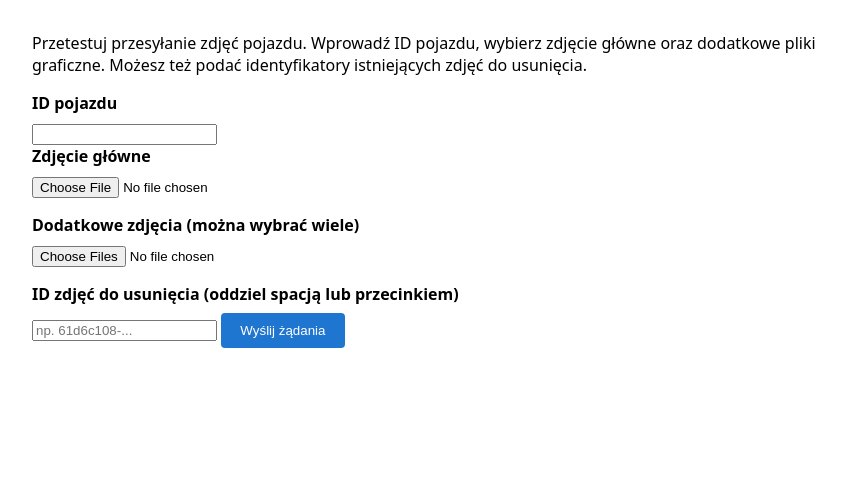
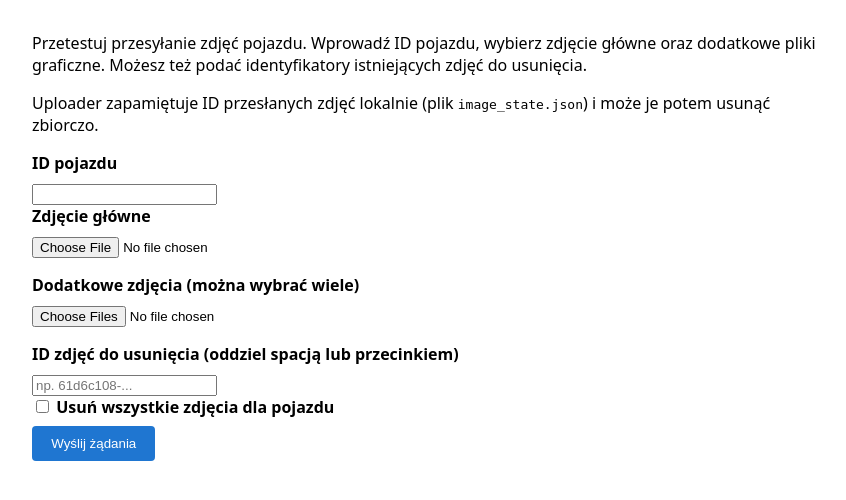
Before and after one commit to kameel77/izzy-uploader, a Flask app: page /photos in a window 1280 px wide. Shown: the part 156-656 px from the top of the page, without its empty margins (208-1054 px from the left). Run offline with Flask 3, Linux system fonts and the light colour scheme.

Commit message:
Add local image state for photo cleanup

```diff
--- a/src/izzy_uploader.egg-info/SOURCES.txt
+++ b/src/izzy_uploader.egg-info/SOURCES.txt
@@ -19,9 +19,13 @@ src/izzy_uploader.egg-info/top_level.txt
 src/izzy_uploader/pipelines/import_pipeline.py
 src/izzy_uploader_web/__init__.py
 src/izzy_uploader_web/app.py
+src/izzy_uploader_web/wsgi.py
+src/izzy_uploader_web/static/favicon.ico
 src/izzy_uploader_web/templates/base.html
 src/izzy_uploader_web/templates/index.html
 src/izzy_uploader_web/templates/locations.html
+src/izzy_uploader_web/templates/photos.html
 src/izzy_uploader_web/templates/result.html
+tests/test_client_images.py
 tests/test_csv_loader.py
 tests/test_pipeline.py
--- a/src/izzy_uploader.egg-info/top_level.txt
+++ b/src/izzy_uploader.egg-info/top_level.txt
@@ -1,3 +1,2 @@
-__init__
 izzy_uploader
 izzy_uploader_web
--- a/src/izzy_uploader_web/app.py
+++ b/src/izzy_uploader_web/app.py
@@ -28,7 +28,7 @@ from izzy_uploader.normalizers import (
     save_location_map,
 )
 from izzy_uploader.pipelines.import_pipeline import VehicleSynchronizer
-from izzy_uploader.state import VehicleStateStore
+from izzy_uploader.state import ImageStateStore, VehicleStateStore
 
 REPORTS: Dict[str, Dict[str, str]] = {}
 
@@ -72,6 +72,7 @@ def create_app() -> Flask:
         update_prices = request.form.get("update_prices") == "on"
 
         state_store = VehicleStateStore(config.state_file)
+        image_state = ImageStateStore(config.image_state_file)
         synchronizer = VehicleSynchronizer(IzzyleaseClient(config), state_store)
         report = synchronizer.run(
             vehicles,
@@ -141,6 +142,7 @@ def create_app() -> Flask:
             return render_template("photos.html")
 
         car_id = (request.form.get("car_id") or "").strip()
+        delete_all = request.form.get("delete_all_images") == "on"
         main_image = request.files.get("main_image")
         extra_images = request.files.getlist("extra_images")
         delete_image_ids_raw = (request.form.get("delete_image_ids") or "").strip()
@@ -152,8 +154,11 @@ def create_app() -> Flask:
         all_files = [file for file in [main_image] + extra_images if file and file.filename]
         delete_ids = [item for item in delete_image_ids_raw.replace(",", " ").split() if item]
 
-        if not all_files and not delete_ids:
-            flash("Dodaj co najmniej jedno zdjęcie lub identyfikator do usunięcia.", "error")
+        if not all_files and not delete_ids and not delete_all:
+            flash(
+                "Dodaj co najmniej jedno zdjęcie, identyfikator do usunięcia lub zaznacz usunięcie wszystkich.",
+                "error",
+            )
             return render_template("photos.html", car_id=car_id)
 
         try:
@@ -164,6 +169,7 @@ def create_app() -> Flask:
 
         client = IzzyleaseClient(config)
         upload_results = []
+        image_state = ImageStateStore(config.image_state_file)
 
         def _upload_image(file, label: str) -> None:
             content = file.read()
@@ -189,6 +195,7 @@ def create_app() -> Flask:
                     "label": label,
                     "status": "success",
                     "message": f"Przesłano (imageId: {image_id}).",
+                    "image_id": image_id,
                 }
             )
 
@@ -200,6 +207,58 @@ def create_app() -> Flask:
                 _upload_image(file, f"Zdjęcie dodatkowe #{index}")
 
         deletion_results = []
+        changed_state = False
+        if delete_all:
+            try:
+                known_images = image_state.get_images(car_id)
+                if not known_images:
+                    deletion_results.append(
+                        {
+                            "label": "Wszystkie zdjęcia",
+                            "status": "error",
+                            "message": "Brak zapamiętanych zdjęć dla tego pojazdu.",
+                        }
+                    )
+                else:
+                    for image_id in known_images:
+                        try:
+                            client.delete_car_image(car_id, image_id)
+                            deletion_results.append(
+                                {
+                                    "label": image_id,
+                                    "status": "success",
+                                    "message": "Usunięto zdjęcie.",
+                                }
+                            )
+                            image_state.remove_image(car_id, image_id)
+                            changed_state = True
+                        except Exception as exc:  # pragma: no cover - network failure path
+                            deletion_results.append(
+                                {
+                                    "label": image_id,
+                                    "status": "error",
+                                    "message": str(exc),
+                                }
+                            )
+
+                deletion_results.append(
+                    {
+                        "label": "Wszystkie zdjęcia",
+                        "status": "success" if known_images else "error",
+                        "message": "Usunięto wszystkie zapamiętane zdjęcia dla pojazdu."
+                        if known_images
+                        else "Brak zapamiętanych zdjęć do usunięcia.",
+                    }
+                )
+            except Exception as exc:  # pragma: no cover - network failure path
+                deletion_results.append(
+                    {
+                        "label": "Wszystkie zdjęcia",
+                        "status": "error",
+                        "message": str(exc),
+                    }
+                )
+
         for image_id in delete_ids:
             try:
                 client.delete_car_image(car_id, image_id)
@@ -210,6 +269,8 @@ def create_app() -> Flask:
                         "message": "Usunięto zdjęcie.",
                     }
                 )
+                image_state.remove_image(car_id, image_id)
+                changed_state = True
             except Exception as exc:  # pragma: no cover - network failure path
                 deletion_results.append(
                     {
@@ -218,6 +279,16 @@ def create_app() -> Flask:
                         "message": str(exc),
                     }
                 )
+
+        # zapisz stan zdjęć gdy coś się zmieniło lub dodaliśmy nowe
+        if upload_results:
+            for result in upload_results:
+                if result.get("status") == "success" and result.get("image_id"):
+                    image_state.add_image(car_id, str(result["image_id"]))
+                    changed_state = True
+
+        if changed_state:
+            image_state.save()
 
         return render_template(
             "photos.html",
--- a/src/izzy_uploader_web/templates/photos.html
+++ b/src/izzy_uploader_web/templates/photos.html
@@ -2,6 +2,7 @@
 
 {% block content %}
   <p>Przetestuj przesyłanie zdjęć pojazdu. Wprowadź ID pojazdu, wybierz zdjęcie główne oraz dodatkowe pliki graficzne. Możesz też podać identyfikatory istniejących zdjęć do usunięcia.</p>
+  <p>Uploader zapamiętuje ID przesłanych zdjęć lokalnie (plik <code>image_state.json</code>) i może je potem usunąć zbiorczo.</p>
 
   <form method="post" action="{{ url_for('web.photos') }}" enctype="multipart/form-data">
     <label for="car_id">ID pojazdu</label>
@@ -15,6 +16,11 @@
 
     <label for="delete_image_ids">ID zdjęć do usunięcia (oddziel spacją lub przecinkiem)</label>
     <input id="delete_image_ids" type="text" name="delete_image_ids" placeholder="np. 61d6c108-..." value="{{ request.form.get('delete_image_ids', '') }}" />
+
+    <label class="inline-checkbox">
+      <input type="checkbox" name="delete_all_images" {% if request.form.get('delete_all_images') %}checked{% endif %} />
+      Usuń wszystkie zdjęcia dla pojazdu
+    </label>
 
     <button type="submit">Wyślij żądania</button>
   </form>
```
Also changed, not shown: src/izzy_uploader/client.py (+18 -0 lines), src/izzy_uploader/config.py (+7 -0 lines), src/izzy_uploader/state.py (+55 -1 lines), start_local.md (+9 -6 lines).
